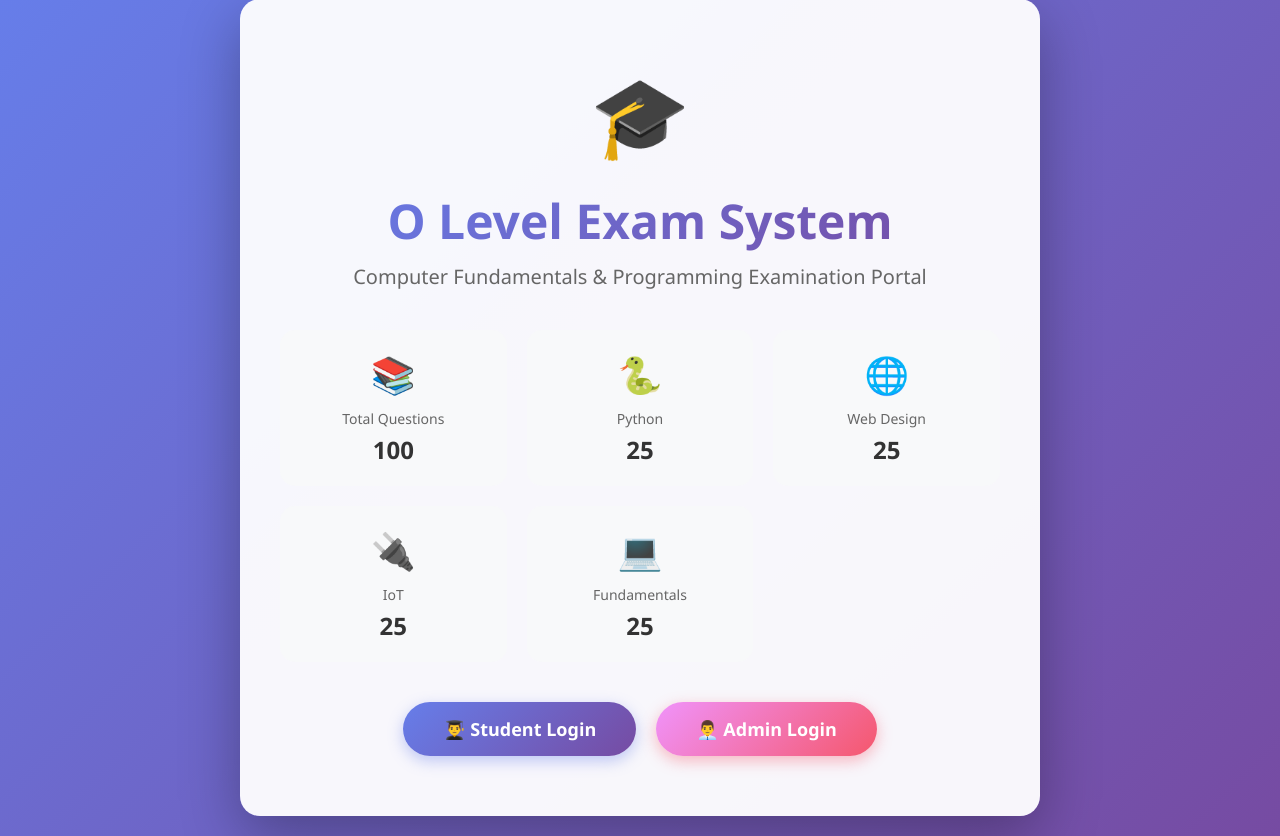
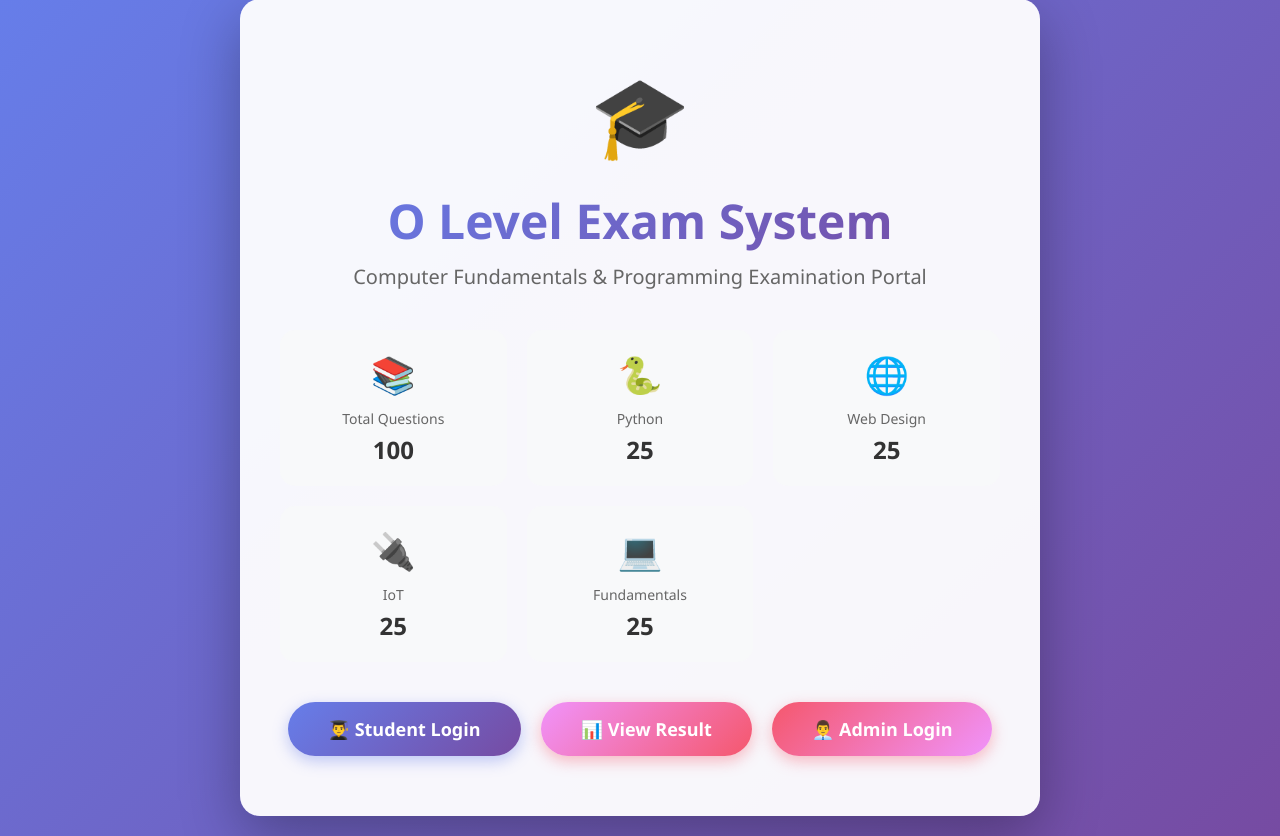
Before and after one commit to TELLYHUBCLOUD/kbc-quiz-game, a Flask app: page / in a window 1280 px wide. Shown: the part 21-857 px from the top of the page. Run offline with Flask 3, Linux system fonts and the light colour scheme; parts of the project's set-up code (start-up, migrations or seed data) failed here and were passed over.

Commit message:
Update index.html

```diff
--- a/templates/index.html
+++ b/templates/index.html
@@ -1,5 +1,6 @@
 <!DOCTYPE html>
 <html lang="en">
+
 <head>
     <meta charset="UTF-8">
     <meta name="viewport" content="width=device-width, initial-scale=1.0">
@@ -131,13 +132,25 @@
         }
 
         @media (max-width: 768px) {
-            h1 { font-size: 32px; }
-            .subtitle { font-size: 16px; }
-            .info-grid { grid-template-columns: 1fr; }
-            .card { padding: 40px 20px; }
+            h1 {
+                font-size: 32px;
+            }
+
+            .subtitle {
+                font-size: 16px;
+            }
+
+            .info-grid {
+                grid-template-columns: 1fr;
+            }
+
+            .card {
+                padding: 40px 20px;
+            }
         }
     </style>
 </head>
+
 <body>
     <div class="container">
         <div class="card">
@@ -175,9 +188,12 @@
 
             <div class="button-group">
                 <a href="/student_login" class="btn btn-primary">👨‍🎓 Student Login</a>
-                <a href="/admin_login" class="btn btn-secondary">👨‍💼 Admin Login</a>
+                <a href="/check_result" class="btn btn-secondary">📊 View Result</a>
+                <a href="/admin_login" class="btn btn-secondary"
+                    style="background: linear-gradient(135deg, #f5576c 0%, #f093fb 100%);">👨‍💼 Admin Login</a>
             </div>
         </div>
     </div>
 </body>
+
 </html>
```
